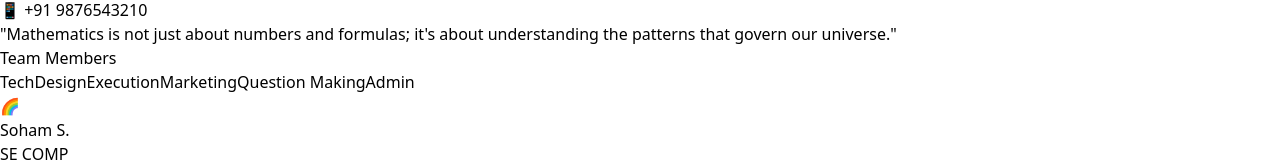
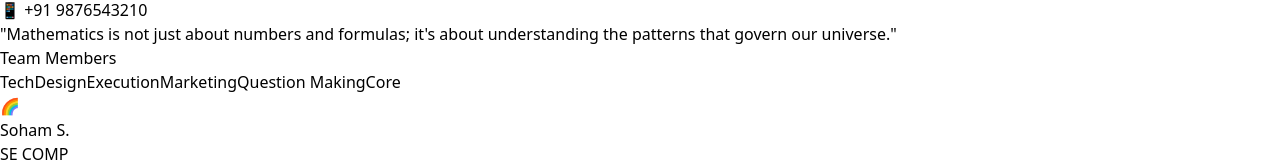
Before and after one commit to RohitHuge/MathX, a React (Vite) app: page /about in a window 1280 px wide. Shown: the part 746-908 px from the top of the page. Built offline with nearby package versions, Linux system fonts and the light colour scheme.

Commit message:
Update Core Team Section on About page by renaming the "Admin" team to "Core" and adjusting the progress bar duration from 4 seconds to 5 seconds for improved user experience.

```diff
--- a/src/pages/About.jsx
+++ b/src/pages/About.jsx
@@ -198,7 +198,7 @@ function CoreTeamSection() {
       ]
     },
     {
-      name: "Admin",
+      name: "Core",
       members: [
         { name: "Krishna P.", role: "SE COMP", tagline: "Organizer-in-Chief", emoji: "📅" },
         { name: "Rajat P.", role: "SE COMP", tagline: "Efficiency Expert"  , emoji: "⚡" },
@@ -214,7 +214,7 @@ function CoreTeamSection() {
   React.useEffect(() => {
     if (isTransitioning) return; // Pause during transitions
 
-    const duration = 4000; // 4 seconds
+    const duration = 5000; // 4 seconds
     const interval = 50; // Update every 50ms for smooth progress
     let startTime = Date.now();
 
```
